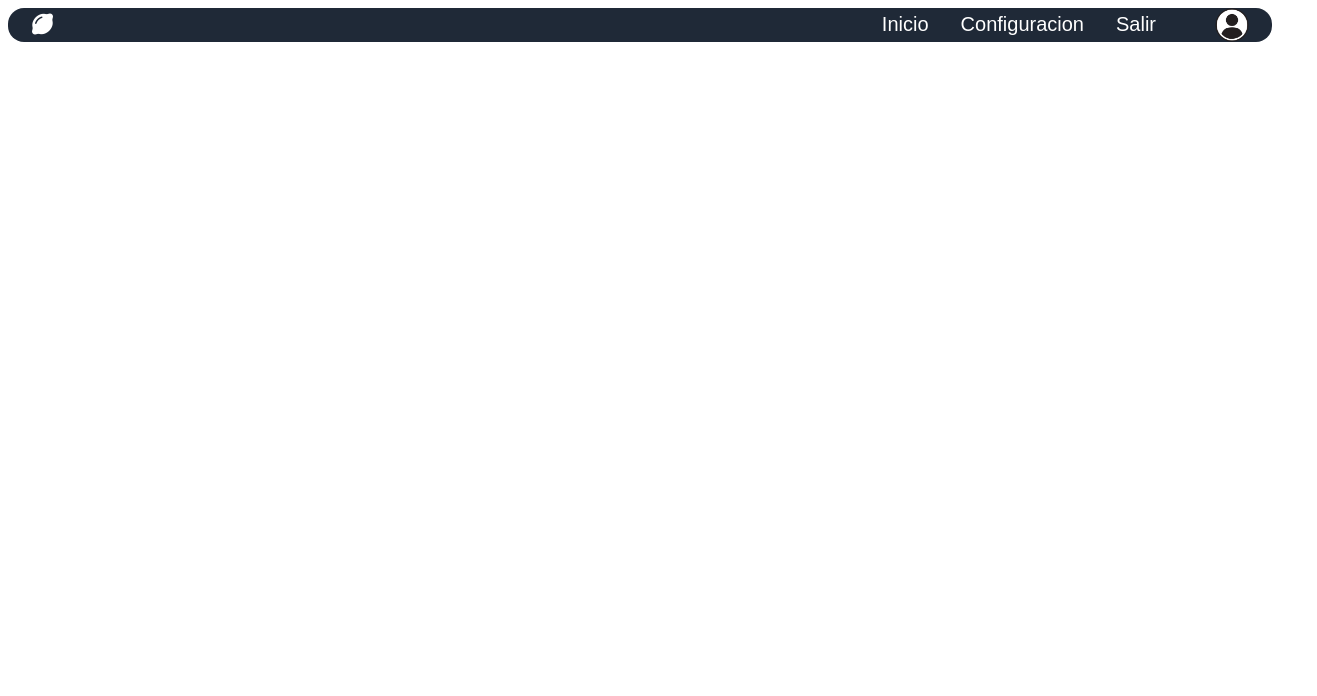
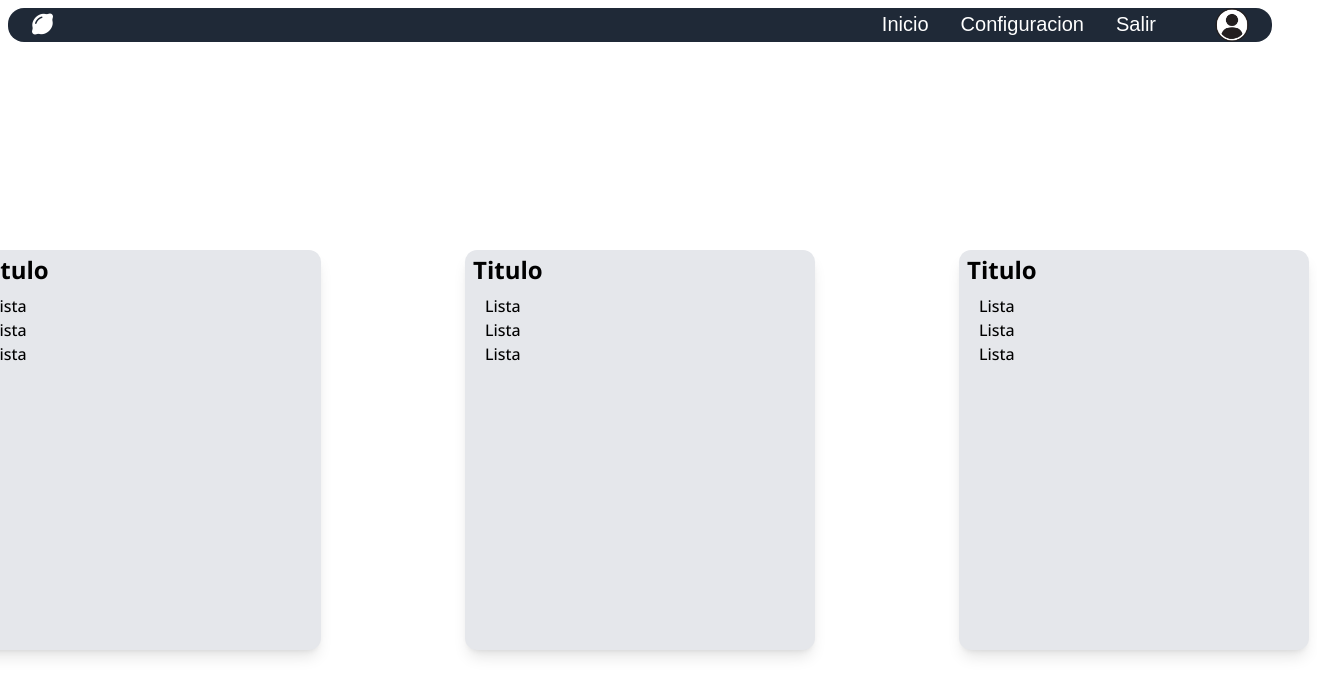
Before and after one commit to CowardOp/Pagina, a plain HTML site: page html/admin.html in a window 1280 px wide. Shown: the whole page, 1317 px wide, since content can reach past the window. Drawn offline with nearby package versions, Linux system fonts and the light colour scheme.

Commit message:
Actualiza admin

```diff
--- a/css/adminstyles.css
+++ b/css/adminstyles.css
@@ -22,3 +22,13 @@ a {
 .opciones {
   transition: all 0.5s ease;
 }
+
+.titulos {
+  font-family: var(--open-sans);
+  font-weight: bolder;
+}
+
+.listas a {
+  font-family: var(--open-sans);
+  font-weight: 500;
+}
--- a/html/admin.html
+++ b/html/admin.html
@@ -76,8 +76,39 @@
         </div>
       </nav>
     </header>
-    <section>
-      <div class="container flex"></div>
+    <section class="flex align-center justify-center h-[800px]">
+      <div class="flex gap-32 items-center">
+        <div
+          class="px-2 pt-1 w-[350px] h-[400px] bg-gray-200 m-2 rounded-xl shadow-lg"
+        >
+          <h1 class="text-2xl titulos">Titulo</h1>
+          <ul class="mt-2 ms-3 text-m">
+            <li class="text-m listas"><a href="">Lista</a></li>
+            <li class="text-m listas"><a href="">Lista</a></li>
+            <li class="text-m listas"><a href="">Lista</a></li>
+          </ul>
+        </div>
+        <div
+          class="px-2 pt-1 w-[350px] h-[400px] bg-gray-200 m-2 rounded-xl shadow-lg"
+        >
+          <h1 class="text-2xl titulos">Titulo</h1>
+          <ul class="mt-2 ms-3 text-m">
+            <li class="text-m listas"><a href="">Lista</a></li>
+            <li class="text-m listas"><a href="">Lista</a></li>
+            <li class="text-m listas"><a href="">Lista</a></li>
+          </ul>
+        </div>
+        <div
+          class="px-2 pt-1 w-[350px] h-[400px] bg-gray-200 m-2 rounded-xl shadow-lg"
+        >
+          <h1 class="text-2xl titulos">Titulo</h1>
+          <ul class="mt-2 ms-3 text-m">
+            <li class="text-m listas"><a href="">Lista</a></li>
+            <li class="text-m listas"><a href="">Lista</a></li>
+            <li class="text-m listas"><a href="">Lista</a></li>
+          </ul>
+        </div>
+      </div>
     </section>
     <footer></footer>
   </body>
```
Also changed, not shown: src/blob.jpg (added).
